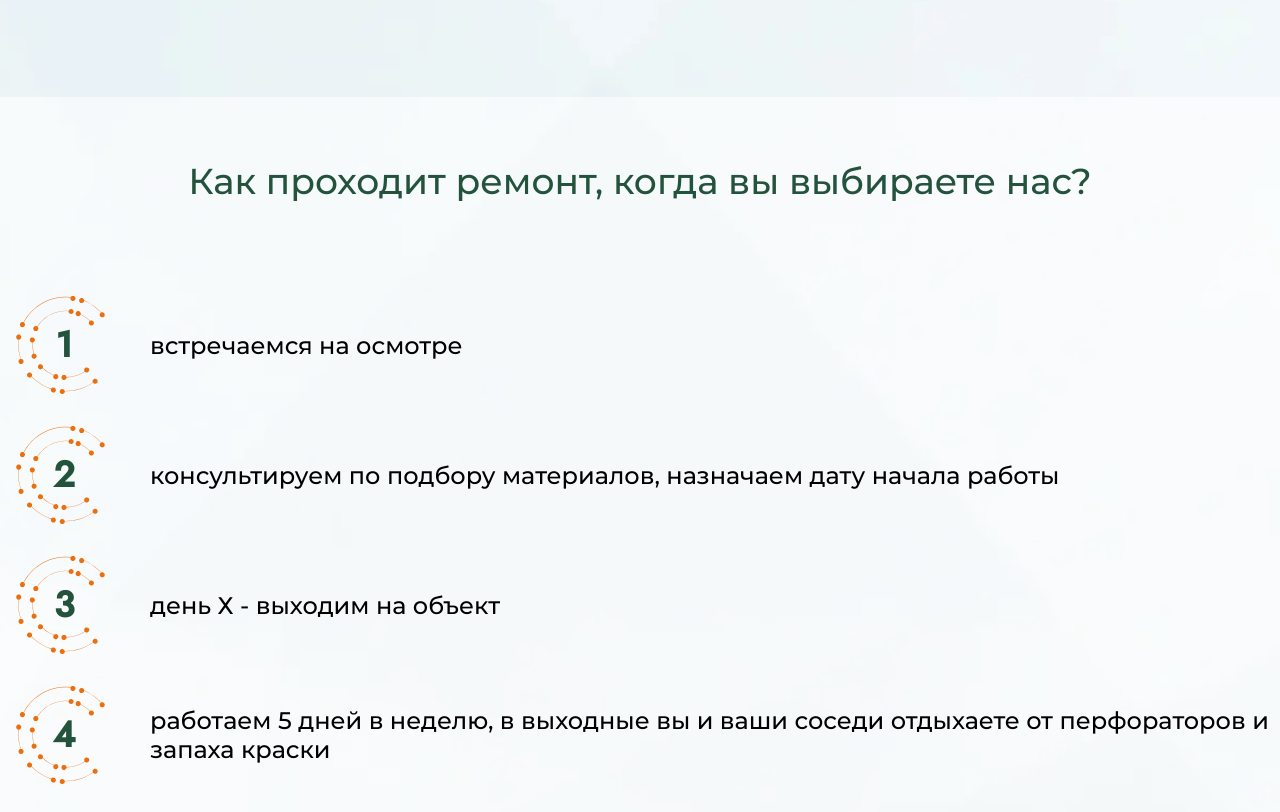
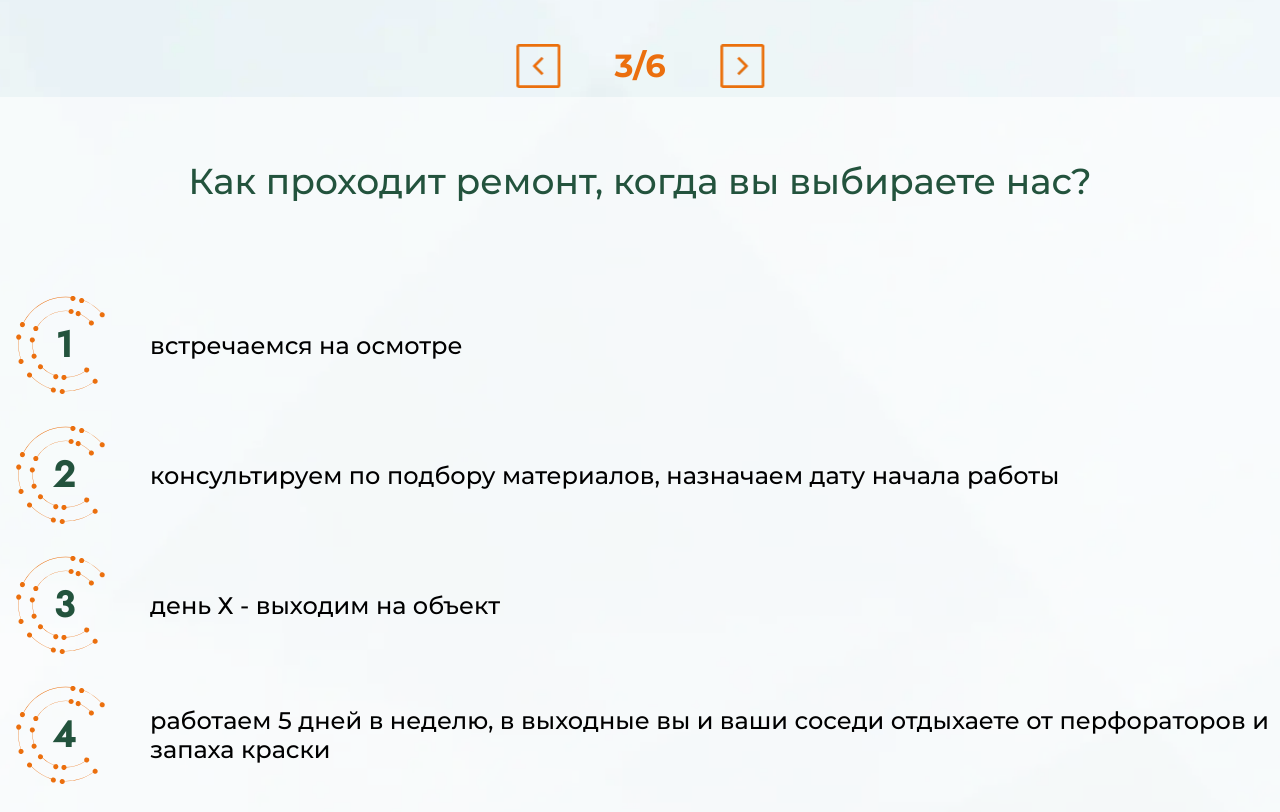
Before and after one commit to zsline/dist-repair, a plain HTML site: page index.html in a window 1280 px wide. Shown: the part 4656-5468 px from the top of the page. Drawn offline with Linux system fonts and the light colour scheme; files whose address does not match are found by name.

Commit message:
07091058

```diff
--- a/index.html
+++ b/index.html
@@ -302,7 +302,7 @@
                 </div>
             </div>
         </div>
-        <!-- <div class="numbers__slider-nav">
+        <div class="numbers__slider-nav">
             <div class="numbers__slider-btns">
                 <div class="numbers__slider-prev-btn">
                     <picture><source srcset="img/icons/prev-btn.webp" type="image/webp"><img src="img/icons/prev-btn.png" alt=""></picture>
@@ -310,9 +310,9 @@
                 <div class="numbers__slider-next-btn">
                     <picture><source srcset="img/icons/next-btn.webp" type="image/webp"><img src="img/icons/next-btn.png" alt=""></picture>
                 </div>
-            </div> -->
-            <!-- <div class="numbers__slider-counter y-color">
-            </div> -->
+            </div>
+                <div class="numbers__slider-counter y-color">
+            </div>
         </div>
     </div>
 
```
